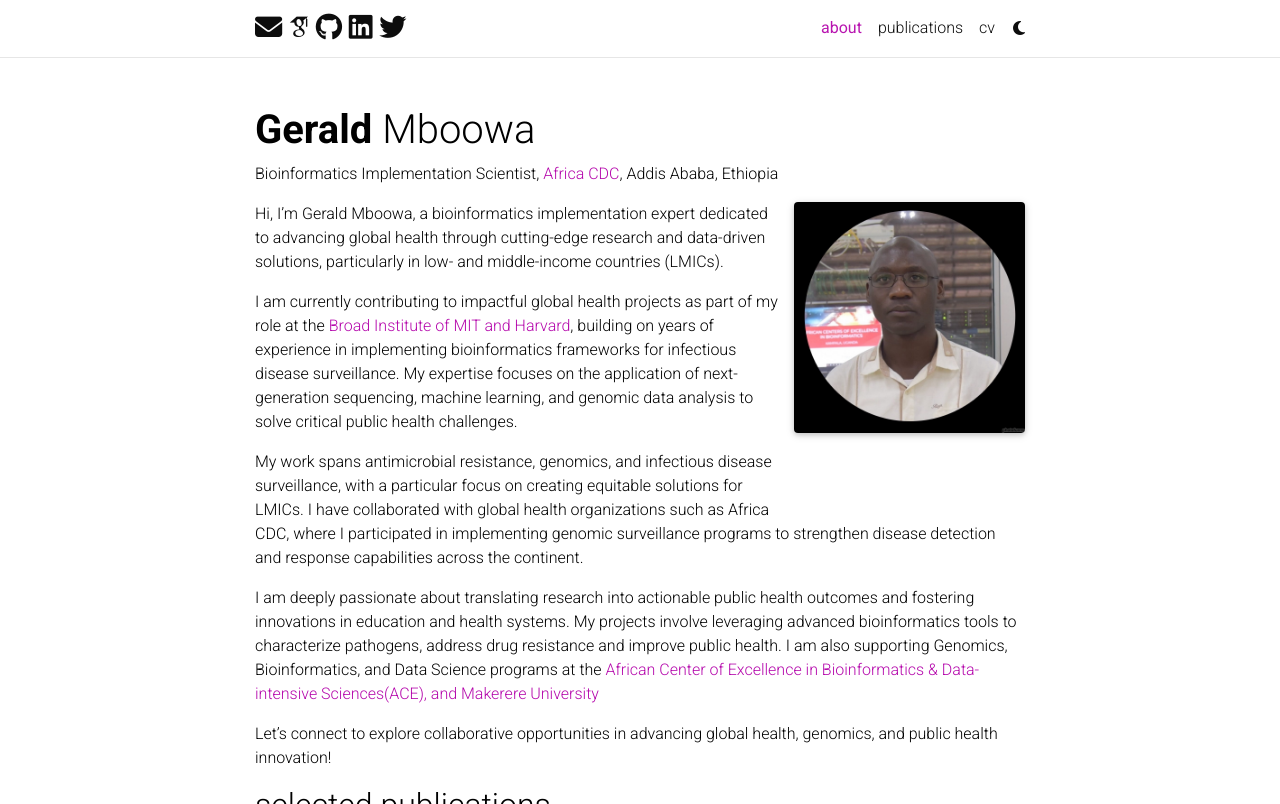
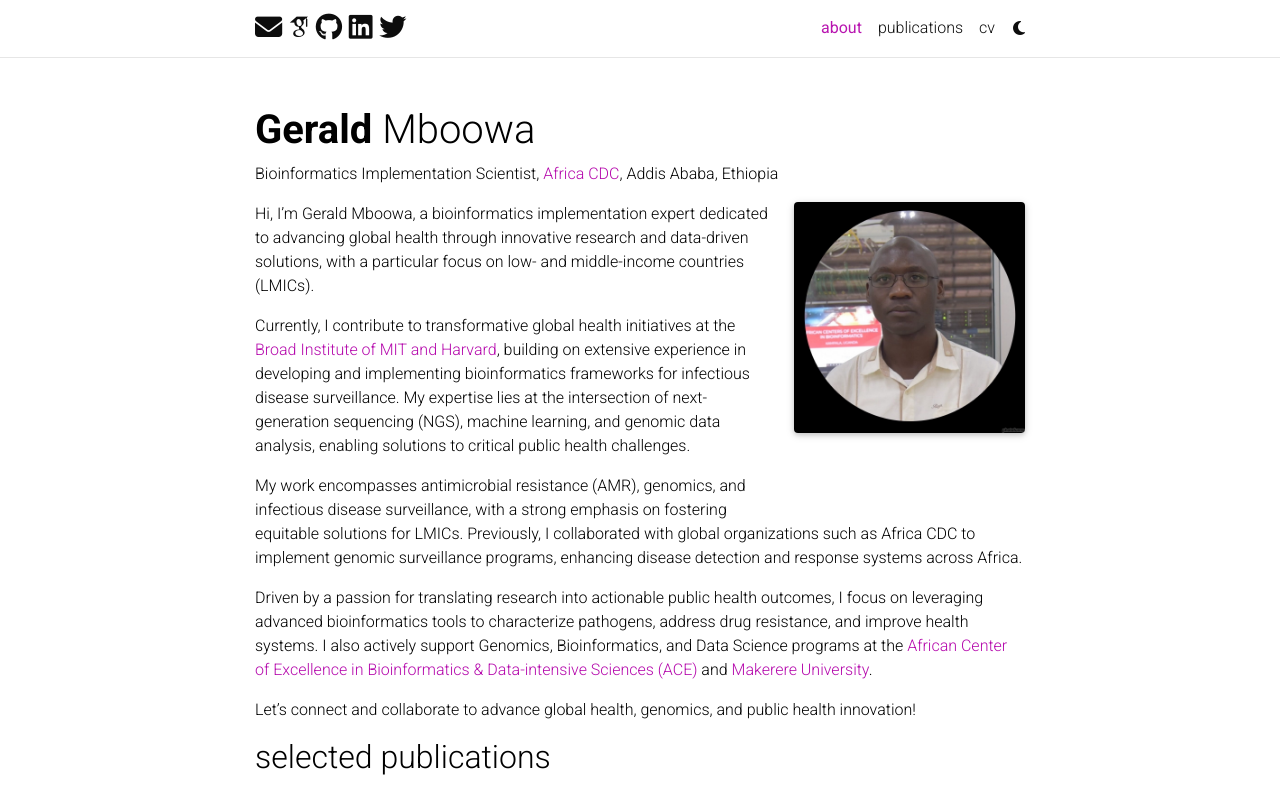
Before and after one commit to mikensubuga/mikensubuga.github.io, a Jekyll site: the page built from _pages/about.md, in a window 1280 px wide and 1222 px high, cut to the strip 0-804 px from the top of the window. Built offline with Jekyll 4.4.1, drawn with Linux system fonts in a browser that asks for light colours; full-size pictures stand in for the smaller copies a plugin makes; some web fonts are replaced; comment, search, counter and statistics services are not loaded; a style sheet for code colours, icons or effects is not loaded.

Commit message:
Update about.md

```diff
--- a/_pages/about.md
+++ b/_pages/about.md
@@ -19,12 +19,12 @@
 social: true  # includes social icons at the bottom of the page
 ---
 
-Hi, I’m Gerald Mboowa, a bioinformatics implementation expert dedicated to advancing global health through cutting-edge research and data-driven solutions, particularly in low- and middle-income countries (LMICs).
+Hi, I’m Gerald Mboowa, a bioinformatics implementation expert dedicated to advancing global health through innovative research and data-driven solutions, with a particular focus on low- and middle-income countries (LMICs).
 
-I am currently contributing to impactful global health projects as part of my role at the <a href="https://www.broadinstitute.org/">Broad Institute of MIT and Harvard</a>, building on years of experience in implementing bioinformatics frameworks for infectious disease surveillance. My expertise focuses on the application of next-generation sequencing, machine learning, and genomic data analysis to solve critical public health challenges.
+Currently, I contribute to transformative global health initiatives at the <a href="https://www.broadinstitute.org/">Broad Institute of MIT and Harvard</a>, building on extensive experience in developing and implementing bioinformatics frameworks for infectious disease surveillance. My expertise lies at the intersection of next-generation sequencing (NGS), machine learning, and genomic data analysis, enabling solutions to critical public health challenges.
 
-My work spans antimicrobial resistance, genomics, and infectious disease surveillance, with a particular focus on creating equitable solutions for LMICs. I have collaborated with global health organizations such as Africa CDC, where I participated in implementing genomic surveillance programs to strengthen disease detection and response capabilities across the continent.
+My work encompasses antimicrobial resistance (AMR), genomics, and infectious disease surveillance, with a strong emphasis on fostering equitable solutions for LMICs. Previously, I collaborated with global organizations such as Africa CDC to implement genomic surveillance programs, enhancing disease detection and response systems across Africa.
 
-I am deeply passionate about translating research into actionable public health outcomes and fostering innovations in education and health systems. My projects involve leveraging advanced bioinformatics tools to characterize pathogens, address drug resistance and improve public health. I am also supporting Genomics, Bioinformatics, and Data Science programs at the <a href="https://ace.ac.ug/">African Center of Excellence in Bioinformatics & Data-intensive Sciences(ACE), and <a href="https://chs.mak.ac.ug/team/gerald-mboowa" target="_blank">Makerere University</a>
+Driven by a passion for translating research into actionable public health outcomes, I focus on leveraging advanced bioinformatics tools to characterize pathogens, address drug resistance, and improve health systems. I also actively support Genomics, Bioinformatics, and Data Science programs at the <a href="https://ace.ac.ug/">African Center of Excellence in Bioinformatics & Data-intensive Sciences (ACE)</a> and <a href="https://chs.mak.ac.ug/team/gerald-mboowa" target="_blank">Makerere University</a>.
 
-Let’s connect to explore collaborative opportunities in advancing global health, genomics, and public health innovation!
+Let’s connect and collaborate to advance global health, genomics, and public health innovation!
```
